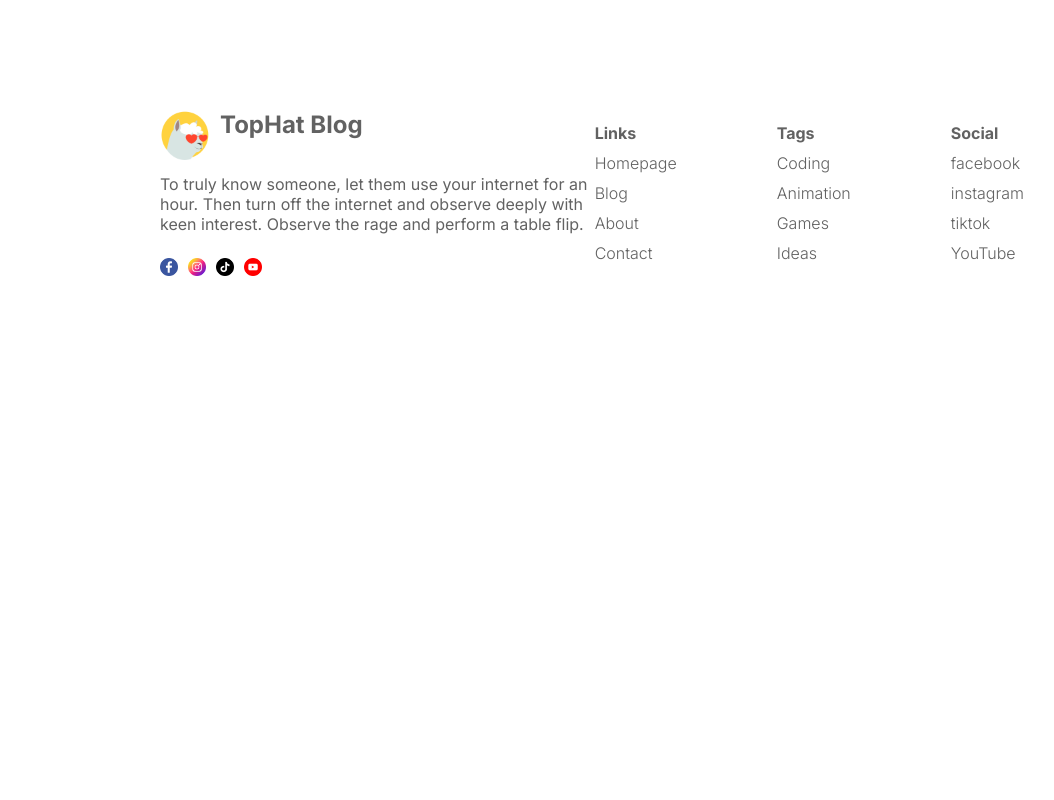
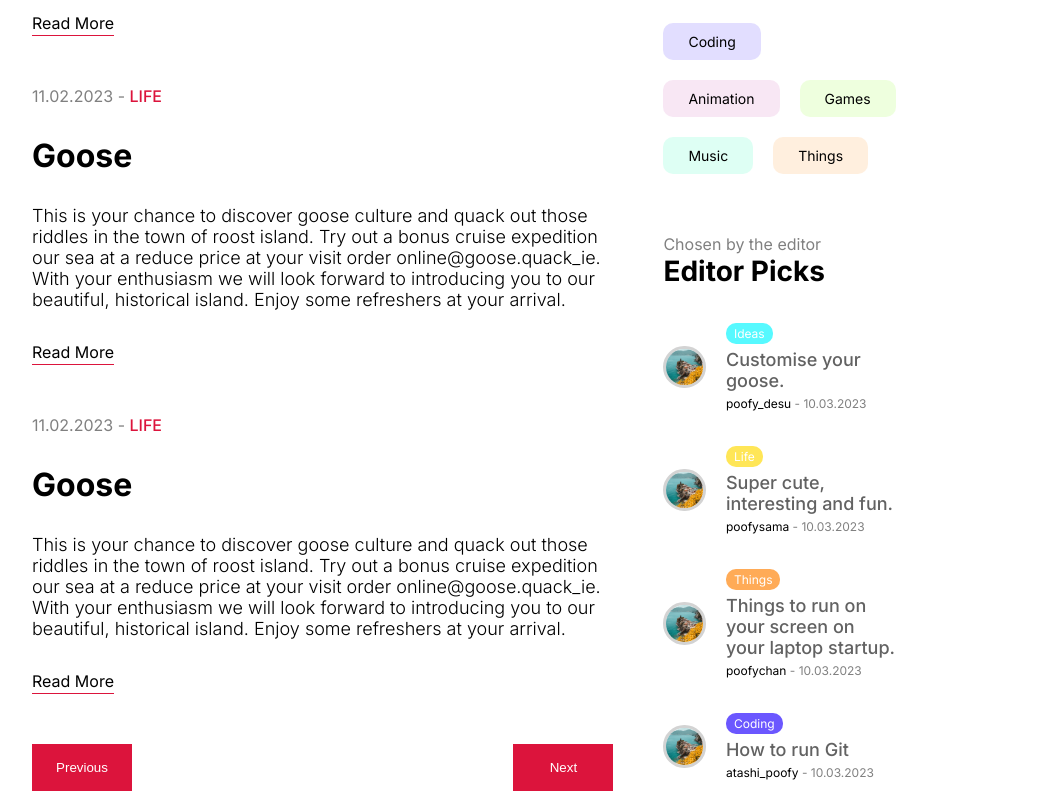
Before and after one commit to julia-rodrigo/tophat-blog, a Next.js app: page /blog in a window 1280 px wide. Before the commit this address had no page. Shown: the part 860-1660 px from the top of the page, without its empty margins (176-1230 px from the left). Before the commit the page ends 1156 px from the top, so only its background shows below. Built offline with nearby package versions, Linux system fonts and the light colour scheme.

Commit message:
feat: blogPage

```diff
--- /dev/null
+++ b/src/app/[slug]/singlePage.module.css
@@ -0,0 +1,103 @@
+.container {
+align-items: center;
+}
+
+.infoContainer {
+    display: flex;
+    align-items: center;
+    gap: 50px;
+}
+
+.textContainer {
+    flex: 1;
+}
+
+.title {
+    font-size: 56px;
+    font-weight: 700;
+    margin-bottom: 50px;
+}
+
+.user {
+    display: flex;
+    align-items: center;
+    gap: 20px;
+}
+
+.userImageContainer {
+    width: 50px;
+    height: 50px;
+    position: relative;
+}
+
+.avatar {
+    border-radius: 50%;
+    object-fit: cover;
+}
+
+.userTextContainer {
+    display: flex;
+    flex-direction: column;
+    gap: 5px;
+    color: var(--softTextColor)
+}
+
+.username {
+    font-size: 20px;
+    font-weight: 500;
+}
+
+.imageContainer {
+    flex: 1;
+    height: 350px;
+    position: relative;
+}
+
+.image {
+    object-fit: cover;
+}
+
+.content {
+    display: flex;
+    gap: 50px;
+}
+
+.post {
+    flex: 5;
+    margin-top: 60px;
+}
+
+.description p {
+    font-size: 20px;
+    font-weight: 300;
+    margin-bottom: 20px;
+}
+
+
+@media screen and (max-width: 1536px) {
+    .title {
+        font-size: 54px;
+    }
+}
+
+@media screen and (max-width: 1280px) {
+    .title {
+        font-size: 48px;
+    }
+}
+
+@media screen and (max-width: 1024px) {
+    .imageContainer {
+        display: none;
+    }
+}
+
+@media screen and (max-width: 640px) {
+    .title {
+        font-size: 36px;
+    }
+
+    .description {
+        font-size: 18px
+    }
+}
--- /dev/null
+++ b/src/app/blog/blogPage.module.css
@@ -0,0 +1,11 @@
+.title {
+    background-color: #ffc353;
+    color: white;
+    padding: 5px 10px;
+    text-align: center;
+}
+
+.content {
+    display: flex;
+    gap: 50px;
+}
--- /dev/null
+++ b/src/app/blog/page.jsx
@@ -0,0 +1,25 @@
+import CardList from "@/components/cardList/CardList";
+import styles from "./blogPage.module.css";
+import Menu from "@/components/menu/Menu";
+
+{/* <div className={styles.container}>
+<h1 className={styles.title} style={{ background: color }}>{title}</h1>
+<div className={styles.content}>
+    <CardList />
+    <Menu />
+</div>
+</div> */}
+
+const BlogPage = () => {
+  return (
+    <div className={styles.container}>
+        <h1 className={styles.title} style={{ background: "#ffc353" }}>Things Blog</h1>
+        <div className={styles.content}>
+            <CardList />
+            <Menu />
+        </div>
+    </div>
+  )
+}
+
+export default BlogPage
--- a/src/app/globals.css
+++ b/src/app/globals.css
@@ -44,7 +44,7 @@ a {
 .wrapper {
     max-width: 1536px;
     margin-left: auto;
-    margin-left: auto;
+    margin-right: auto;
     /* background-color: ghostwhite; */
     padding-left: 80px;
     padding-right: 80px;
--- a/src/app/page.jsx
+++ b/src/app/page.jsx
@@ -16,6 +16,5 @@ export default function Home() {
         <CardList/>
         <Menu />
       </div>
-
   </div>;
 }
--- /dev/null
+++ b/src/components/comments/comments.module.css
@@ -0,0 +1,66 @@
+.container {
+    margin-top: 50px;
+}
+
+.title {
+    color: var(--softTextColor);
+    margin-bottom: 30px;
+}
+
+.write {
+    display: flex;
+    align-items: center;
+    justify-content: space-between;
+    gap: 30px;
+}
+
+.input {
+    padding: 20px;
+    width: 100%;
+}
+
+.button {
+    padding: 16px 20px;
+    background-color: teal;
+    color: white;
+    font-weight: bold;
+    border: none;
+    border-radius: 5px;
+    cursor: pointer;
+}
+
+.comments {
+    margin-top: 50px;
+}
+
+.comment {
+    margin-bottom: 50px;
+}
+
+.user {
+    display: flex;
+    align-items: center;
+    gap: 20px;
+    margin-bottom: 20px;
+}
+
+.image {
+    border-radius: 50%;
+    object-fit: cover;
+}
+
+.userInfo {
+    display: flex;
+    flex-direction: column;
+    gap: 5px;
+    color: var(--softTextColor);
+}
+
+.date {
+    font-size: 14px;
+}
+
+.desc {
+    font-size: 18px;
+    font-weight: 300;
+}
--- a/src/components/footer/Footer.jsx
+++ b/src/components/footer/Footer.jsx
@@ -14,7 +14,7 @@ const Footer = () => {
         <p className={styles.description}>
           To truly know someone, let them use your internet for an hour.
           Then turn off the internet and observe deeply with keen interest.
-          Observe the rage and perform a table flip.
+          With a table flip, the truth shalth be revealed.
         </p>
         <div className={styles.icons}>
           <Image src="/facebook.png" alt="facebook" width={18} height={18} />
--- a/src/components/footer/footer.module.css
+++ b/src/components/footer/footer.module.css
@@ -20,6 +20,7 @@
 
 .logo {
     display: flex;
+    align-items: center;
     gap: 10px;
 }
 
@@ -40,7 +41,7 @@
 .links {
     flex: 1;
     display: flex;
-    justify-content: end;
+    justify-content: flex-end;
     gap: 100px;
 }
 
```
Also changed, not shown: src/app/[slug]/page.jsx (added, +60 -0 lines), src/components/comments/Comment.jsx (added, +46 -0 lines).
